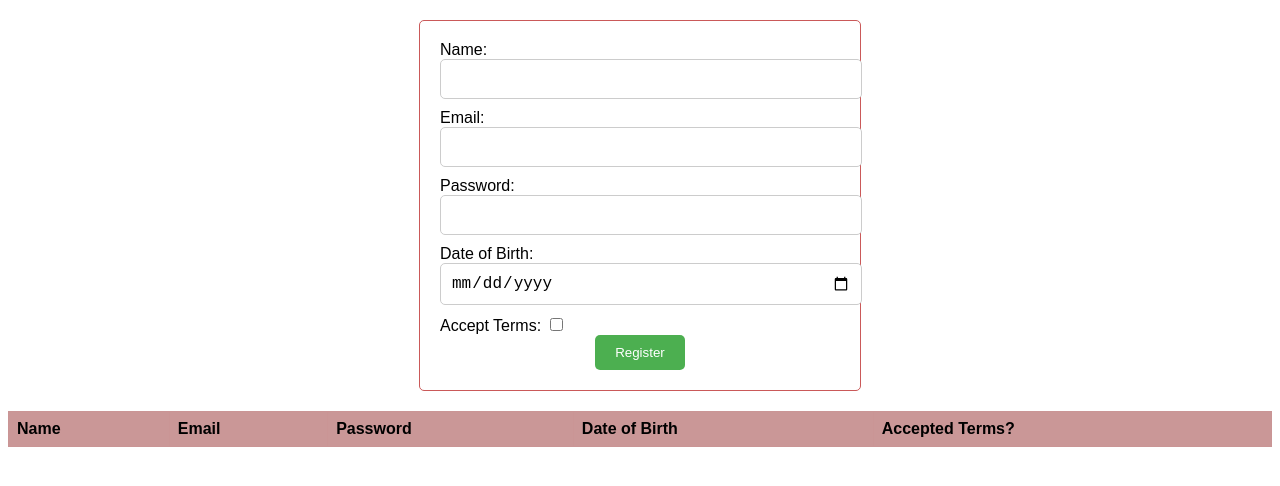
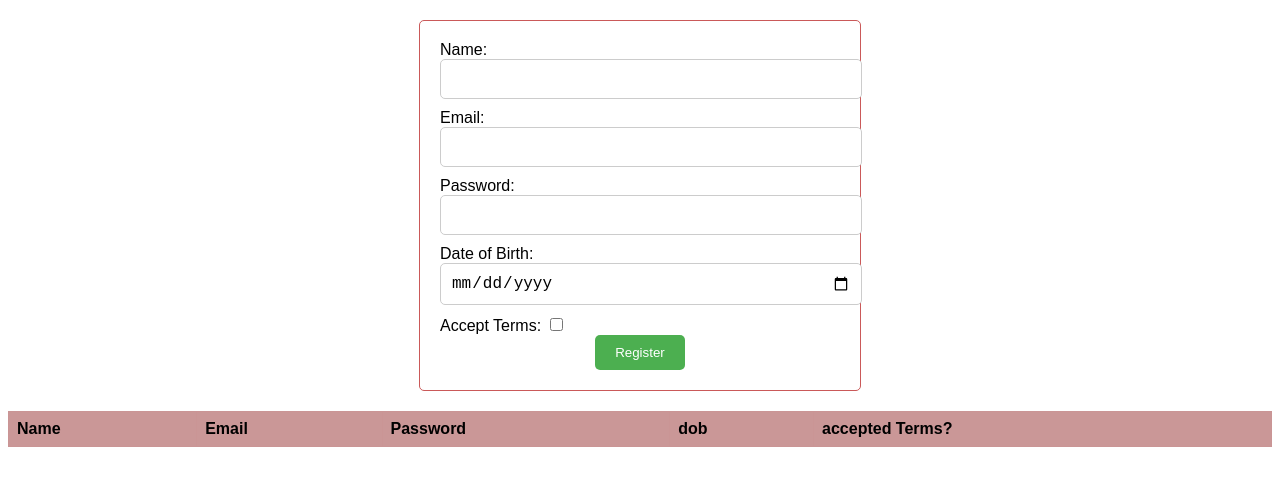
Before and after one commit to Aksh1551/wd101, a plain HTML site: page index.html in a window 1280 px wide. Drawn offline with Linux system fonts and the light colour scheme.

Commit message:
Update index.html

```diff
--- a/index.html
+++ b/index.html
@@ -116,8 +116,8 @@
                 <th>Name</th>
                 <th>Email</th>
                 <th>Password</th>
-                <th>Date of Birth</th>
-                <th>Accepted Terms?</th>
+                <th>dob</th>
+                <th>accepted Terms?</th>
             </tr>
         </thead>
         <tbody id="dataBody">
```
